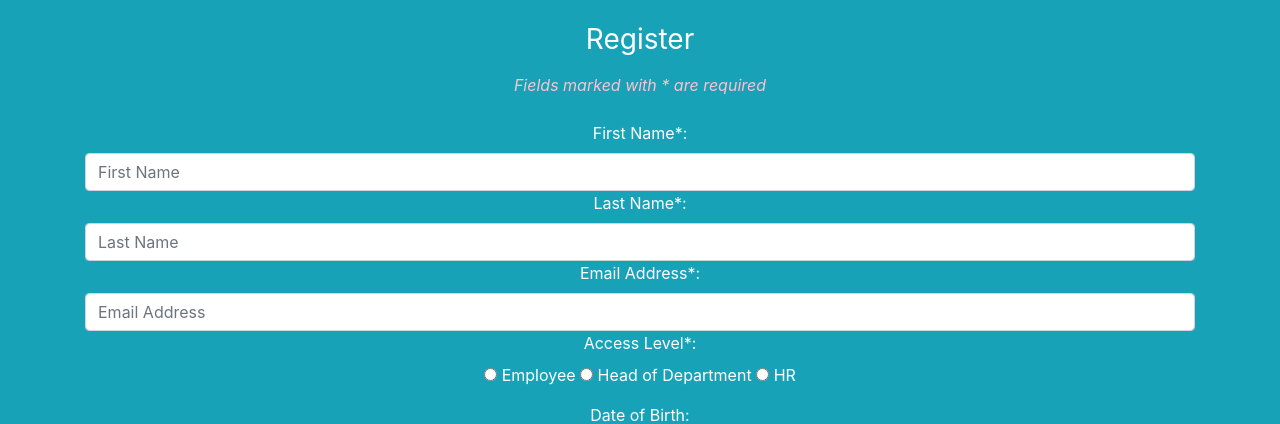
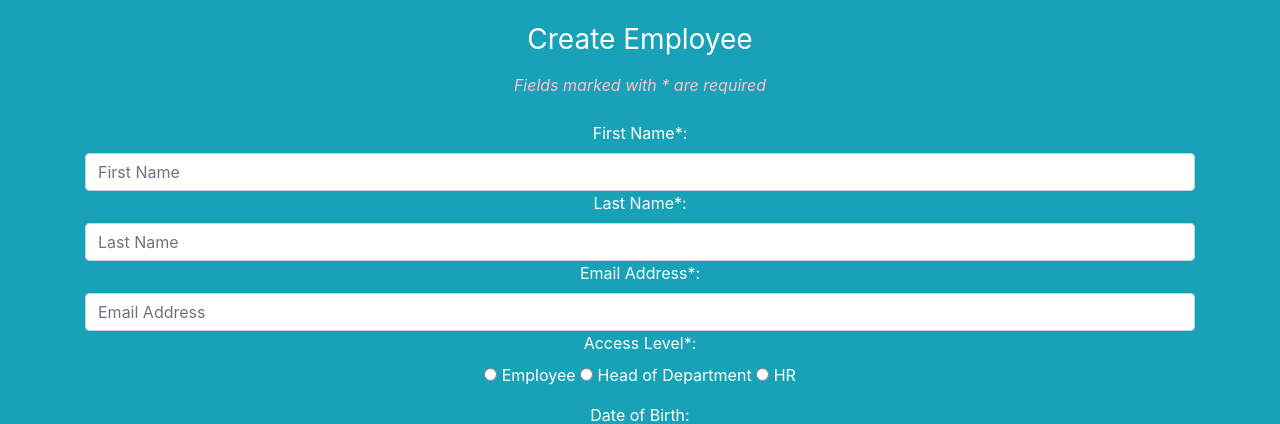
Before and after one commit to DarishkaAMS/Flask_Projects-EPAM-CRM, a Flask app: page /register in a window 1280 px wide. Shown: the part 455-879 px from the top of the page. Run offline with Flask 2, Linux system fonts and the light colour scheme; parts of the project's set-up code (start-up, migrations or seed data) failed here and were passed over; some libraries are stand-ins or nearby versions.

Commit message:
Update Registration

```diff
--- a/department_app/templates/auth/register.html
+++ b/department_app/templates/auth/register.html
@@ -12,11 +12,8 @@ Registration Page
         <img class="mb-4"
              src="https://ctl.s6img.com/society6/img/2DZ5pCs1LDlhj5rV7ITQmVdkYxU/w_700/posters/top/~artwork,fw_2718,fh_3618,fx_-450,iw_3618,ih_3618/s6-0089/a/34685025_16296864/~~/black-cat-dcv-posters.jpg"
              alt="DarishkaAMS" width="350" height="350">
-        {% if add_employee %}
-        <h1 class="h3 mb-3 font-weight-normal">Add Employee</h1>
-        {% else %}
-        <h1 class="h3 mb-3 font-weight-normal">Register</h1>
-        {% endif %}
+        <h1 class="h3 mb-3 font-weight-normal"> Create Employee</h1>
+
         <i style="color:pink"> Fields marked with * are required </i>
         <br>
         <br/>
--- a/department_app/templates/employees/employees.html
+++ b/department_app/templates/employees/employees.html
@@ -166,7 +166,7 @@ Employees
                 <i style="color:pink"> It looks like there is no Employees here. </i>
                 <hr class="intro-divider">
                 {% endif %}
-                <a href="{{ url_for('user.create_employee') }}" class="btn btn-primary btn-lg">
+                <a href="{{ url_for('user.register_page') }}" class="btn btn-primary btn-lg">
                     <i class="fa fa-plus"></i>
                     Add Employee
                 </a>
--- a/department_app/views/auth.py
+++ b/department_app/views/auth.py
@@ -30,6 +30,7 @@ def register_page():
     Handle requests to the /register route
     Add an employee to the database through the registration form
     """
+
     form = RegisterForm()
     # if form.validate_on_submit():
     if request.method == 'POST':
--- a/department_app/views/employee_view.py
+++ b/department_app/views/employee_view.py
@@ -57,9 +57,9 @@ def create_employee():
     Add an employee to the database
     """
     add_employee = True
+    form = RegisterForm()
 
     if request.method == 'POST':
-        form = RegisterForm()
         if form.validate_on_submit():
             access_level = form.access_level.data
             department_id = 1 if access_level == "3" else None
```
